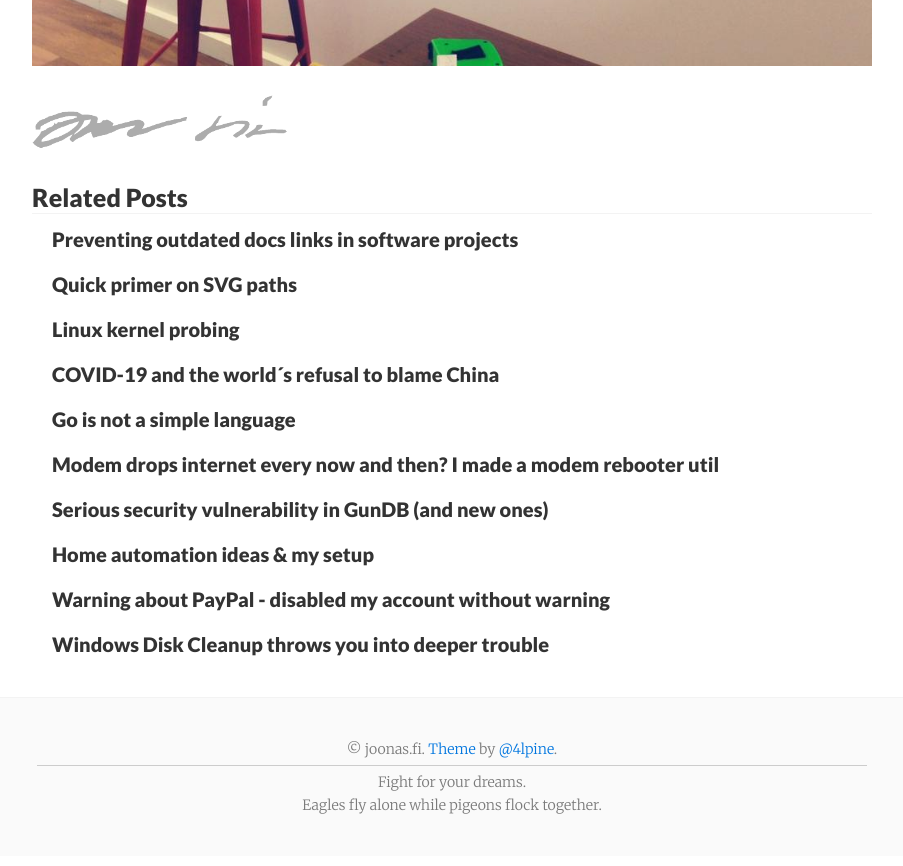
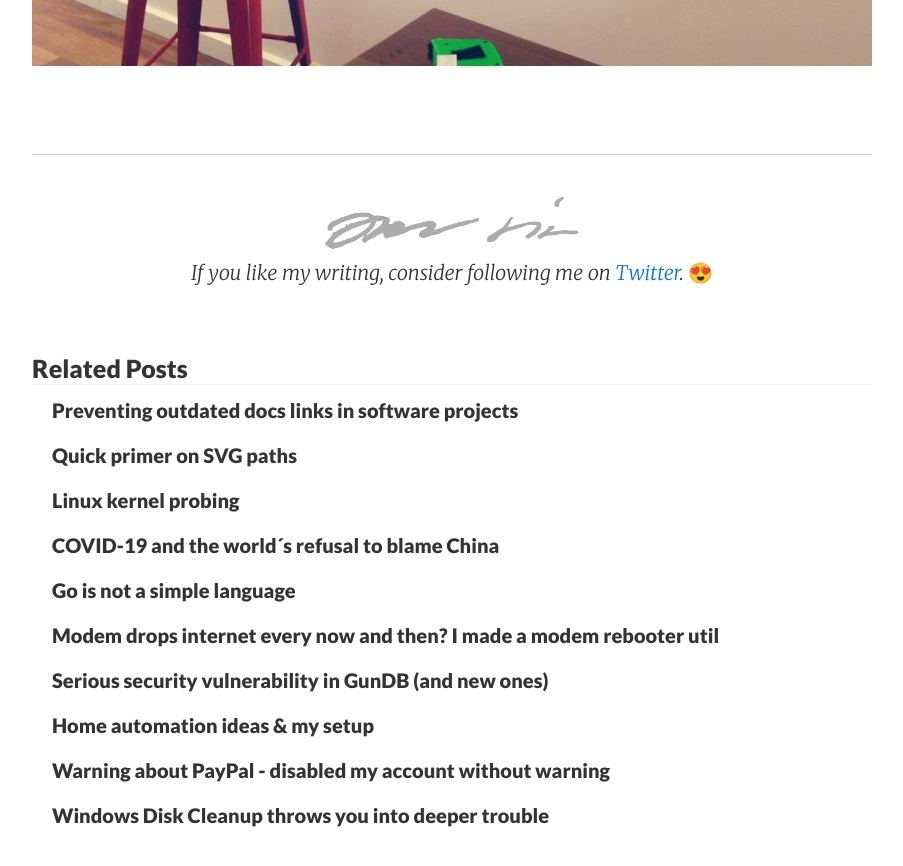
Before and after one commit to joonas-fi/joonas.fi, a Jekyll site: the page built from blog/_posts/2013/2013-01-26-experiment-fail-learn-repeat.md, in a window 1280 px wide and 900 px high, scrolled down 1249 px. Shown: the top 866 px of the window, without its empty margins (188-1091 px from the left). Built offline with Jekyll 4.4.1, drawn with Linux system fonts in a browser that asks for light colours; nearby versions of some CDN libraries; comment, search, counter and statistics services are not loaded.

Commit message:
move signature to post_footer, add Twitter plug

```diff
--- a/blog/_config.yml
+++ b/blog/_config.yml
@@ -16,7 +16,7 @@ google_analytics: "UA-24122659-1"
 # Optional features
 animated:           true
 show_related_posts: true
-show_post_footers:  false
+show_post_footers:  true
 show_social_icons:  true
 
 # Disqus post comments
--- a/blog/_includes/post_footer.html
+++ b/blog/_includes/post_footer.html
@@ -1,10 +1,7 @@
 <div class="py2 post-footer">
-  <img src="/images/me.jpeg" alt="John Otander" class="avatar" />
+	<hr />
+  <img src="{{ site.baseurl }}/signature.png" alt="signature" style="height: 55px;" />
   <p>
-    Pixyll is an open-source Jekyll theme that's built by <a href="http://johnotander.com">John Otander</a>.
-    When he's not writing code and building things, he likes to ski. A. Lot.
-  </p>
-  <p>
-    Follow him on <a href="https://twitter.com/4lpine">Twitter</a>.
+    If you like my writing, consider following me on <a href="https://twitter.com/{{ site.twitter_username }}">Twitter</a>. <span style="font-style: normal;">😍</span>
   </p>
 </div>
--- a/blog/_layouts/post.html
+++ b/blog/_layouts/post.html
@@ -25,8 +25,6 @@ layout: default
 <article class="post-content">
   {{ content }}
 </article>
-
-<img src="{{ site.baseurl }}/signature.png" alt="signature" style="height: 55px;" />
 
 {% if site.show_sharing_icons %}
   {% include share_buttons.html %}
```
